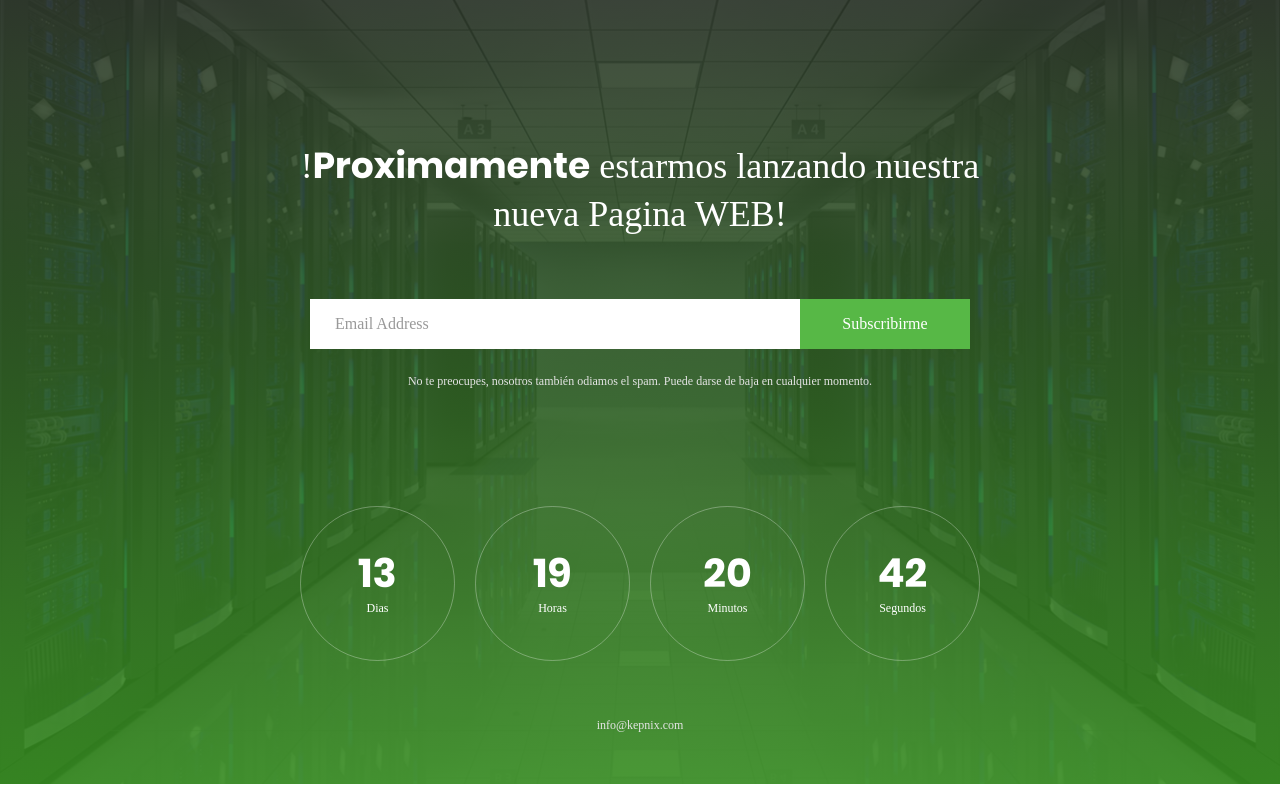
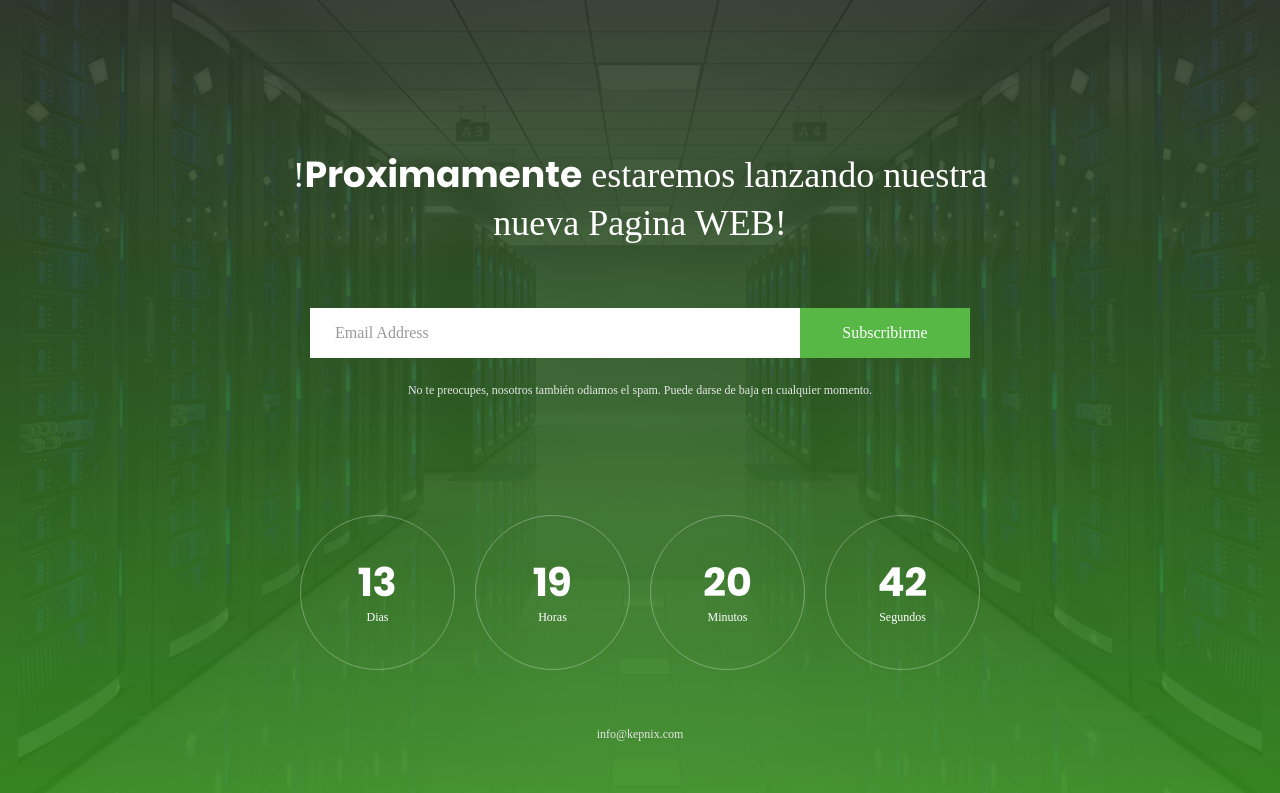
Before and after one commit to careinamo/kepnix-under-construction, a plain HTML site: page index.html in a window 1280 px wide. Shown: the part 115-908 px from the top of the page. Drawn offline with Linux system fonts and the light colour scheme; a web font is replaced by a local one.

Commit message:
primer commit

```diff
--- a/index.html
+++ b/index.html
@@ -1,7 +1,7 @@
 <!DOCTYPE html>
 <html lang="en">
 <head>
-	<title>Coming Soon 7</title>
+	<title>Proximamente</title>
 	<meta charset="UTF-8">
 	<meta name="viewport" content="width=device-width, initial-scale=1">
 <!--===============================================================================================-->
@@ -46,7 +46,7 @@
 
 			<div class="wsize1 m-lr-auto">
 				<p class="txt-center l1-txt1 p-b-60">
-					!<span class="l1-txt2">Proximamente</span> estarmos lanzando nuestra nueva Pagina WEB!
+					!<span class="l1-txt2">Proximamente</span> estaremos lanzando nuestra nueva Pagina WEB!
 				</p>
 
 				<form class="w-full flex-w flex-c-m validate-form">
```
Also changed, not shown: images/icons/logo.png, 1 other file.
